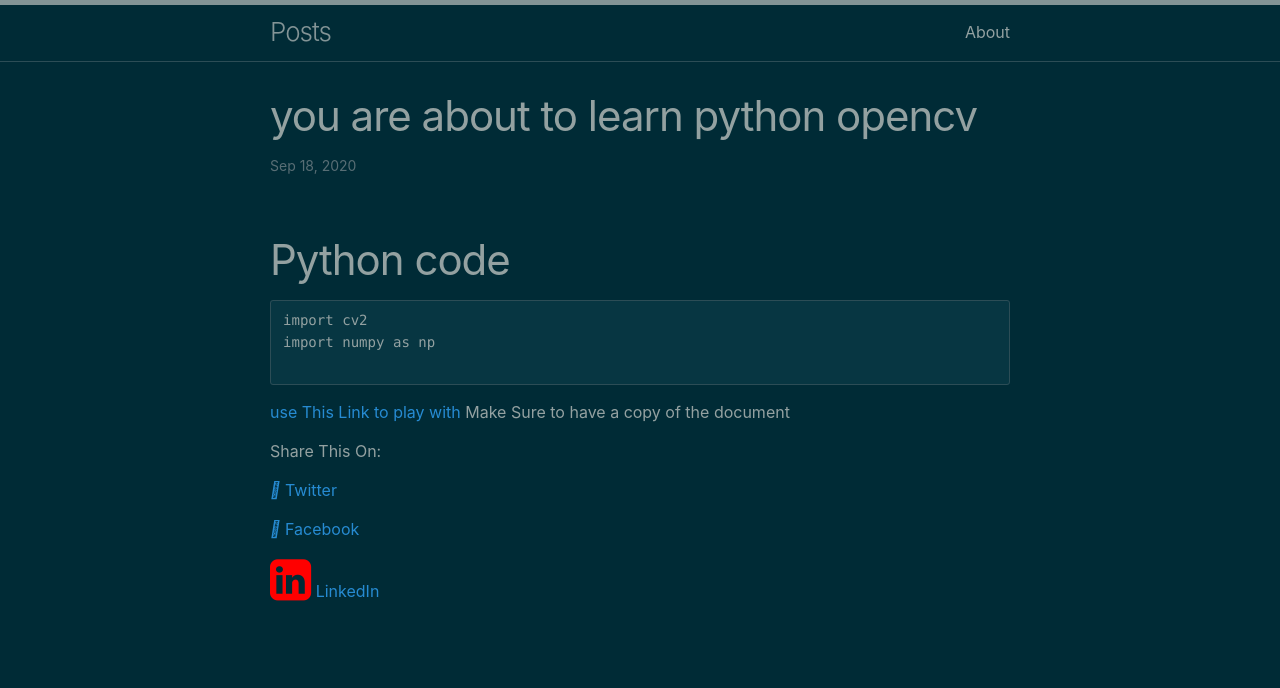
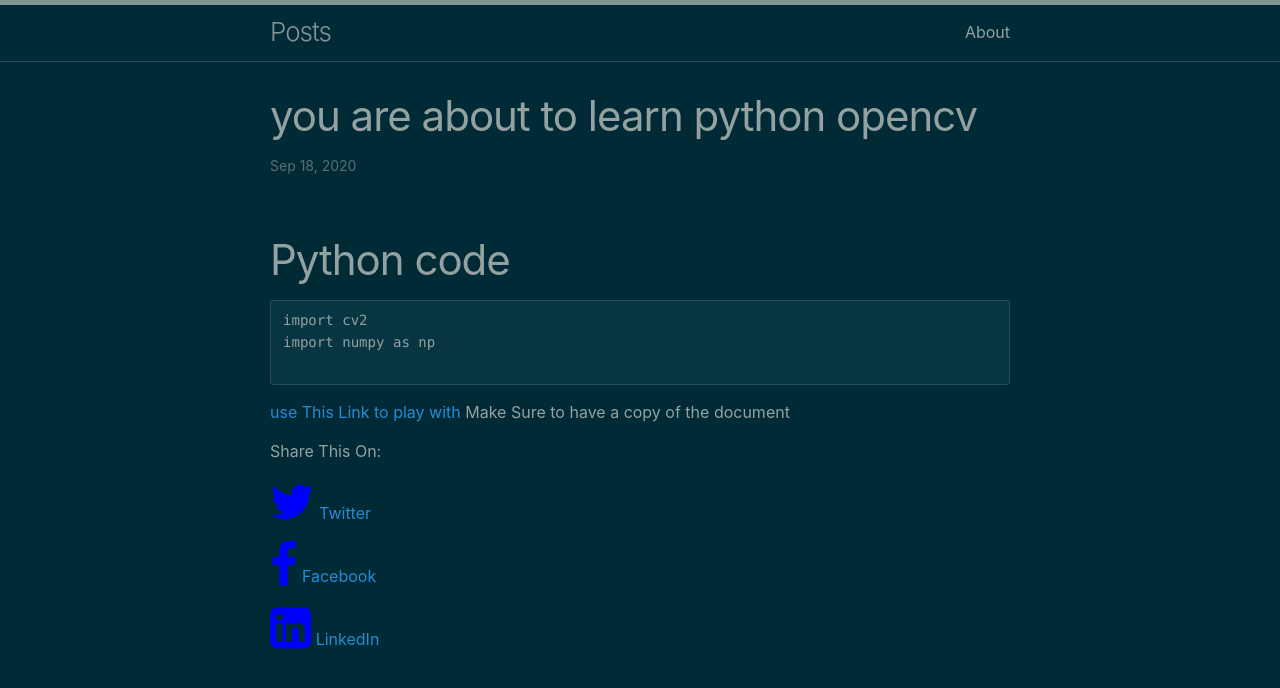
Before and after one commit to Sanjuvi/sanjeevi, a Jekyll site: the page built from _posts/2020-09-18-First-blog.md, in a window 1280 px wide. Shown: the top 688 px of the page. Built offline with Jekyll 4.4.1, drawn with Linux system fonts in a browser that asks for light colours.

Commit message:
Update 2020-09-18-First-blog.md

```diff
--- a/_posts/2020-09-18-First-blog.md
+++ b/_posts/2020-09-18-First-blog.md
@@ -16,8 +16,8 @@ import numpy as np
 
 Share This On:
 
-<a href="https://twitter.com/intent/tweet?{% if site.twitter.username %}via={{ site.twitter.username | url_encode }}&{% endif %}text={{ page.title | url_encode }}%20{{ page.url | absolute_url | url_encode }}" class="btn btn--twitter" onclick="window.open(this.href, 'window', 'left=20,top=20,width=500,height=500,toolbar=1,resizable=0'); return false;" title="{{ site.data.ui-text[site.locale].share_on_label | default: 'Share on' }} Twitter"><i class="fab fa-fw fa-twitter" aria-hidden="true"></i><span> Twitter</span></a>
+<a href="https://twitter.com/intent/tweet?{% if site.twitter.username %}via={{ site.twitter.username | url_encode }}&{% endif %}text={{ page.title | url_encode }}%20{{ page.url | absolute_url | url_encode }}" class="btn btn--twitter" onclick="window.open(this.href, 'window', 'left=20,top=20,width=500,height=500,toolbar=1,resizable=0'); return false;" title="{{ site.data.ui-text[site.locale].share_on_label | default: 'Share on' }} Twitter"><i class="fa fa-twitter" style="font-size:48px;color:blue"></i><span> Twitter</span></a>
 
-  <a href="https://www.facebook.com/sharer/sharer.php?u={{ page.url | absolute_url | url_encode }}" class="btn btn--facebook" onclick="window.open(this.href, 'window', 'left=20,top=20,width=500,height=500,toolbar=1,resizable=0'); return false;" title="{{ site.data.ui-text[site.locale].share_on_label | default: 'Share on' }} Facebook"><i class="fab fa-fw fa-facebook" aria-hidden="true"></i><span> Facebook</span></a>
+  <a href="https://www.facebook.com/sharer/sharer.php?u={{ page.url | absolute_url | url_encode }}" class="btn btn--facebook" onclick="window.open(this.href, 'window', 'left=20,top=20,width=500,height=500,toolbar=1,resizable=0'); return false;" title="{{ site.data.ui-text[site.locale].share_on_label | default: 'Share on' }} Facebook"><i class="fa fa-facebook-f" style="font-size:48px;color:blue"></i><span> Facebook</span></a>
 
-  <a href="https://www.linkedin.com/shareArticle?mini=true&url={{ page.url | absolute_url | url_encode }}" class="btn btn--linkedin" onclick="window.open(this.href, 'window', 'left=20,top=20,width=500,height=500,toolbar=1,resizable=0'); return false;" title="{{ site.data.ui-text[site.locale].share_on_label | default: 'Share on' }} LinkedIn"><i class="fa fa-linkedin-square" style="font-size:48px;color:red"></i><span> LinkedIn</span></a>
+  <a href="https://www.linkedin.com/shareArticle?mini=true&url={{ page.url | absolute_url | url_encode }}" class="btn btn--linkedin" onclick="window.open(this.href, 'window', 'left=20,top=20,width=500,height=500,toolbar=1,resizable=0'); return false;" title="{{ site.data.ui-text[site.locale].share_on_label | default: 'Share on' }} LinkedIn"><i class="fa fa-linkedin-square" style="font-size:48px;color:blue"></i><span> LinkedIn</span></a>
```
